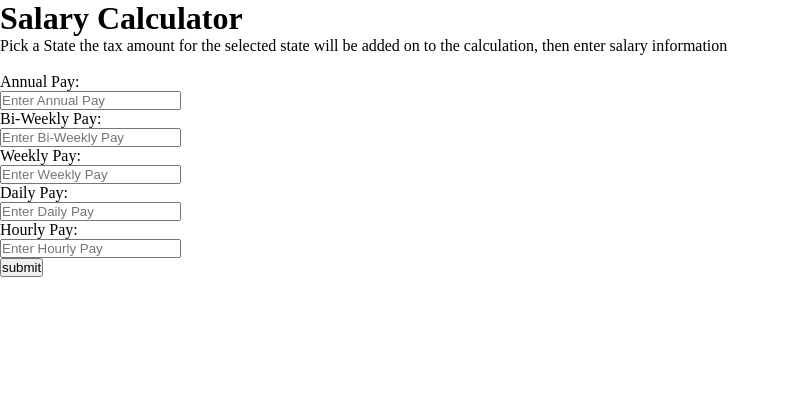
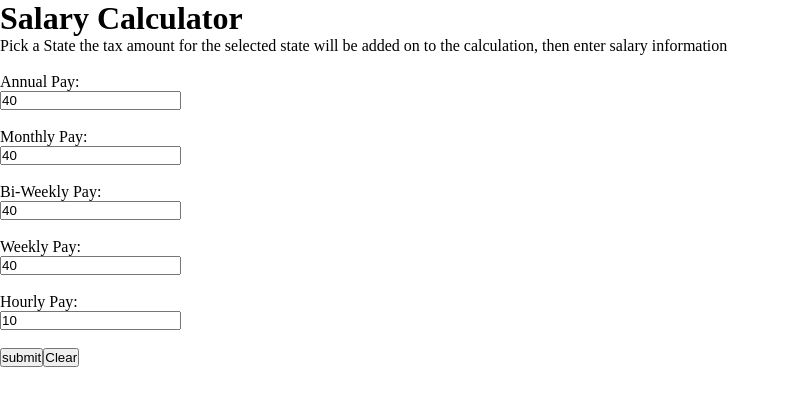
Before and after one commit to dopoku12/salaryCalc, a React (Create React App) app: page / in a window 1280 px wide. Shown: the top 406 px of the page, without its empty margins (0-790 px from the left). Built offline with nearby package versions, Linux system fonts and the light colour scheme.

Commit message:
need formula for value

```diff
--- a/src/Form.js
+++ b/src/Form.js
@@ -1,65 +1,73 @@
 import { useState } from "react";
-function submit() {
-
-}
-
 const Form = () => {
-
-
+    const [usrInput, setUsrInput] = useState('')
     const inputFields = [
         {
             id: 0,
             label: 'Annual Pay:',
             placeholder: 'Enter Annual Pay',
+            formula: 40
         },
+        {
+            id: 3,
+            label: 'Monthly Pay:',
+            placeholder: 'Enter Monthly Pay',
+            formula: 40
+        },
+
+
         {
             id: 1,
             label: ' Bi-Weekly Pay:',
             placeholder: 'Enter Bi-Weekly Pay',
+            formula: 40
         },
         {
             id: 2,
             label: 'Weekly Pay:',
             placeholder: 'Enter Weekly Pay',
+            formula: 40
         },
-        {
-            id: 3,
-            label: 'Daily Pay:',
-            placeholder: 'Enter Daily Pay',
-        },
+
         {
             id: 4,
             label: 'Hourly Pay:',
             placeholder: 'Enter Hourly Pay',
+            formula: 10
         },
-
     ]
 
 
 
+    function submit(e) {
+        e.preventDefault()
+        const num = parseInt(usrInput)
+        const Output = num
+        setUsrInput(Output)
+    }
 
-
-
-    const [usrInput, setUsrInput] = useState()
-
+    // if id dosen't === id on change then add formula
     return (
         <form onSubmit={submit}>
             {
                 inputFields.map((i) => {
                     return (
-                        <li id={i.id}>
+                        <li key={i.id}>
                             <label>
                                 {i.label}
                             </label>
 
                             <br />
                             <input type="number" placeholder={i.placeholder}
-                                value={usrInput}
-                                onchange={(e) => {
+                                value={
+                                    usrInput + i.formula
+                                }
+                                onChange={(e) => {
+
                                     setUsrInput(e.target.value)
                                 }}
                             />
-                            <br />
+                            <br /> <br />
                         </li>
                     )
                 }
@@ -71,6 +79,9 @@ const Form = () => {
                 submit
             </button>
 
+            <button>
+                Clear
+            </button>
         </form>
 
     );
```
